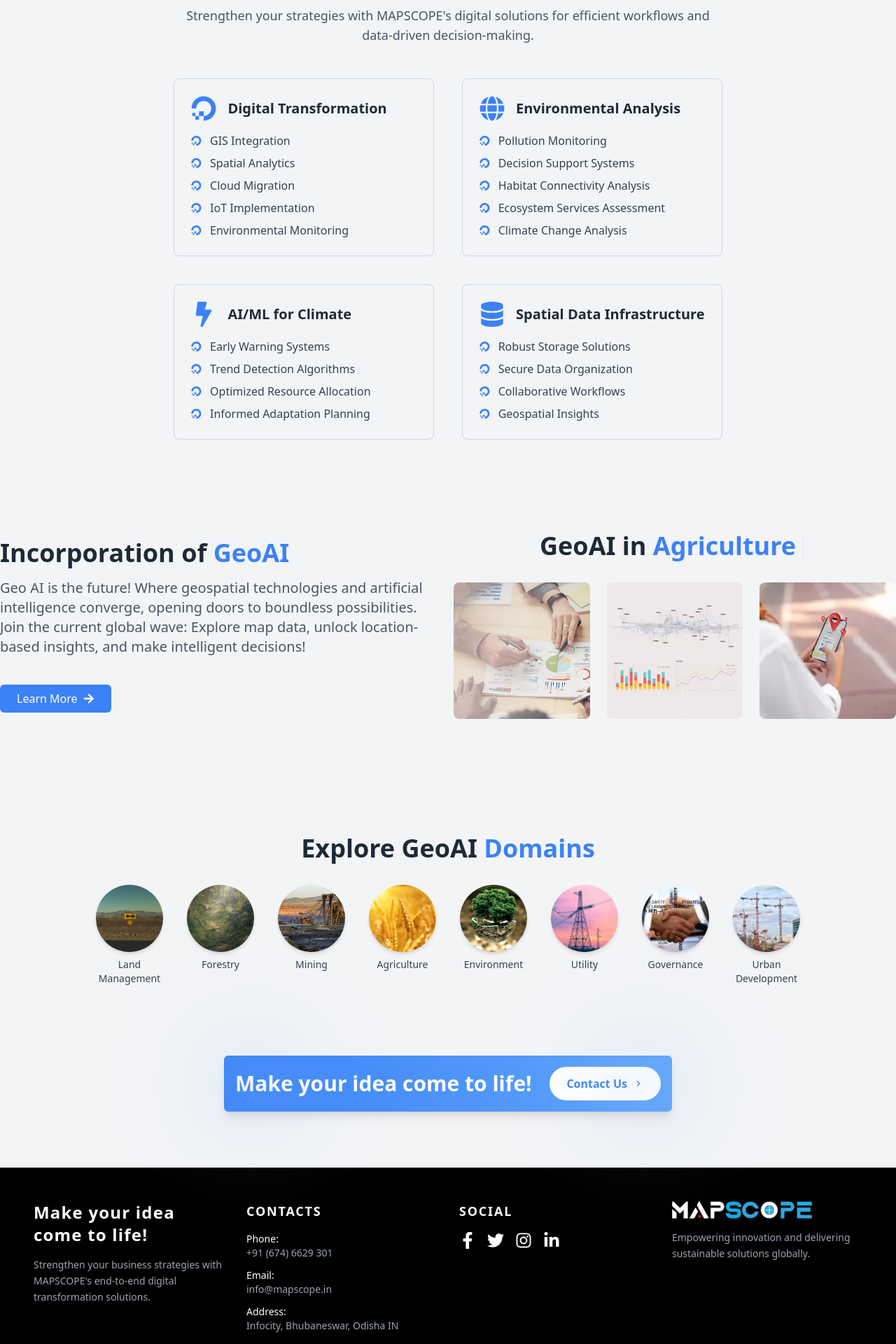
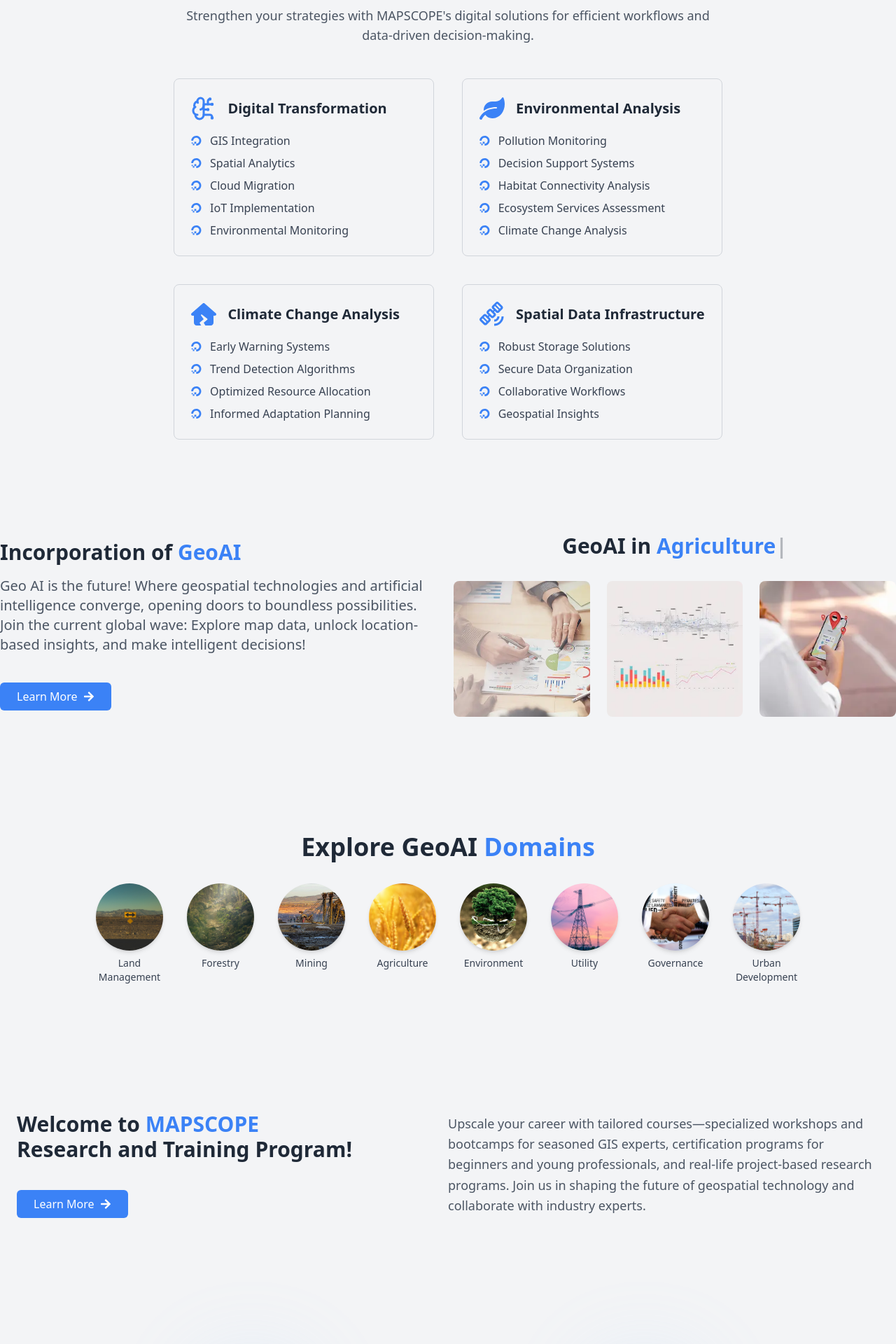
Before and after one commit to Rajesh01-star/mapscope, a Next.js app: page / in a window 1280 px wide. Shown: the part 960-2880 px from the top of the page at 70% size. Built offline with nearby package versions, Linux system fonts and the light colour scheme.

Commit message:
adjustments

```diff
--- a/app/Sections/GeoAISection.jsx
+++ b/app/Sections/GeoAISection.jsx
@@ -47,11 +47,11 @@ export default function GeoAISection() {
 
         <div className="lg:w-1/2 text-center flex flex-col items-center gap-4 lg:text-left mt-8 lg:mt-0">
           {/* Typing Animation */}
-          <h3 className="text-4xl font-semibold text-gray-800 mb-4">
+          <h3 className="text-2xl lg:text-3xl font-semibold text-gray-800 mb-4">
             GeoAI in{" "}
             <span
               ref={el}
-              className="text-4xl font-semibold text-gray-800 mb-4"
+              className="text-2xl lg:text-3xl font-semibold text-gray-800 mb-4"
             ></span>
           </h3>
 
--- a/app/components/Button.jsx
+++ b/app/components/Button.jsx
@@ -1,4 +1,5 @@
 // components/Button.jsx
+import Link from "next/link";
 import { FaArrowRight } from "react-icons/fa";
 
 export default function Button({
@@ -6,9 +7,11 @@ export default function Button({
   onClick,
   icon = false,
   className = "",
+  link,
 }) {
   return (
-    <button
+    <Link
+      href={link}
       onClick={onClick}
       className={`group bg-blue-500 py-2 px-6 rounded-md flex items-center justify-center space-x-2 hover:bg-blue-600 transition ${className}`}
     >
@@ -16,6 +19,6 @@ export default function Button({
       {icon && (
         <FaArrowRight className="transform transition-transform duration-200 group-hover:translate-x-1" />
       )}
-    </button>
+    </Link>
   );
 }
--- a/app/components/CTABanner.jsx
+++ b/app/components/CTABanner.jsx
@@ -5,7 +5,7 @@ import Link from "next/link";
 
 export default function CTABanner() {
   return (
-    <div className="mt-26 mx-10 lg:mx-80 relative rounded-md bg-gradient-to-r from-blue-500 to-blue-400 lg:p-4 p-6 shadow-lg transition-all hover:shadow-xl mb-20">
+    <div className="lg:mt-26 mt-40 mx-10 lg:mx-80 relative rounded-md bg-gradient-to-r from-blue-500 to-blue-400 lg:p-4 p-6 shadow-lg transition-all hover:shadow-xl mb-20">
       <div className="flex flex-col sm:flex-row items-center justify-between">
         <h2 className="text-xl font-bold text-white mb-4 sm:mb-0 lg:text-3xl">
           Make your idea come to life!
--- a/app/components/LeadContent.jsx
+++ b/app/components/LeadContent.jsx
@@ -13,7 +13,7 @@ export default function LeadContent({
     <div
       className={`relative w-full lg:w-1/2 mt-8 lg:mt-0 text-center lg:text-${position} ${className}`}
     >
-      <h2 className="text-3xl sm:text-4xl font-semibold text-gray-800 mb-4">
+      <h2 className="text-3xl font-semibold text-gray-800 mb-4">
         {Array.isArray(heading)
           ? heading.map((part, index) =>
               typeof part === "string" ? (
@@ -32,6 +32,7 @@ export default function LeadContent({
           className="mt-4 flex text-white"
           icon={icon}
           onClick={onButtonClick}
+          link={"https://www.mapscope.in/training"}
         >
           {buttonLabel}
         </Button>
--- a/app/components/ResearchTrainingSection.jsx
+++ b/app/components/ResearchTrainingSection.jsx
@@ -2,7 +2,7 @@ import LeadContent from "./LeadContent";
 
 export default function ResearchTrainingSection() {
   return (
-    <section className="h-screen py-12 px-6 bg-white">
+    <section className="py-12 lg:py-20 px-6">
       <div className="container mx-auto flex flex-col lg:flex-row justify-center items-center">
         {/* Left Section: Paragraph */}
         <LeadContent
@@ -20,7 +20,7 @@ export default function ResearchTrainingSection() {
         />
 
         {/* Right Section: Heading and Button */}
-        <div className="lg:w-1/2 text-center lg:text-left">
+        <div className="mt-10 lg:mt-0 lg:w-1/2 text-center lg:text-left">
           <p className="text-lg text-gray-600 leading-relaxed">
             Upscale your career with tailored courses—specialized workshops and
             bootcamps for seasoned GIS experts, certification programs for
--- a/app/data/cards.js
+++ b/app/data/cards.js
@@ -1,4 +1,8 @@
-import { FaDigitalOcean, FaGlobe, FaBolt, FaDatabase } from "react-icons/fa";
+import { FaLeaf } from "react-icons/fa";
+import { LuBrainCircuit } from "react-icons/lu";
+import { FaHouseCrack } from "react-icons/fa6";
+import { MdOutlineSatelliteAlt } from "react-icons/md";
+
 const cards = [
   {
     heading: "Digital Transformation",
@@ -9,7 +13,7 @@ const cards = [
       "IoT Implementation",
       "Environmental Monitoring",
     ],
-    icon: <FaDigitalOcean />,
+    icon: <LuBrainCircuit />,
   },
   {
     heading: "Environmental Analysis",
@@ -20,17 +24,17 @@ const cards = [
       "Ecosystem Services Assessment",
       "Climate Change Analysis",
     ],
-    icon: <FaGlobe />,
+    icon: <FaLeaf />,
   },
   {
-    heading: "AI/ML for Climate",
+    heading: "Climate Change Analysis",
     subTexts: [
       "Early Warning Systems",
       "Trend Detection Algorithms",
       "Optimized Resource Allocation",
       "Informed Adaptation Planning",
     ],
-    icon: <FaBolt />,
+    icon: <FaHouseCrack />,
   },
   {
     heading: "Spatial Data Infrastructure",
@@ -40,7 +44,7 @@ const cards = [
       "Collaborative Workflows",
       "Geospatial Insights",
     ],
-    icon: <FaDatabase />,
+    icon: <MdOutlineSatelliteAlt />,
   },
 ];
 export default cards;
--- a/app/page.js
+++ b/app/page.js
@@ -2,8 +2,9 @@ import HeroSection from "./Sections/HeroSection";
 import Navbar from "./components/Navbar";
 import WhyChoose from "./Sections/WhyChoose";
 import GeoAISection from "./Sections/GeoAISection";
+import ResearchTrainingSection from "./components/ResearchTrainingSection";
+import CTABanner from "./components/CTABanner";
 import Footer from "./components/Footer";
-import CTABanner from "./components/CTABanner";
 
 export default function Home() {
   return (
@@ -12,6 +13,7 @@ export default function Home() {
       <HeroSection />
       <WhyChoose />
       <GeoAISection />
+      <ResearchTrainingSection />
       <CTABanner />
       <Footer />
     </section>
```
